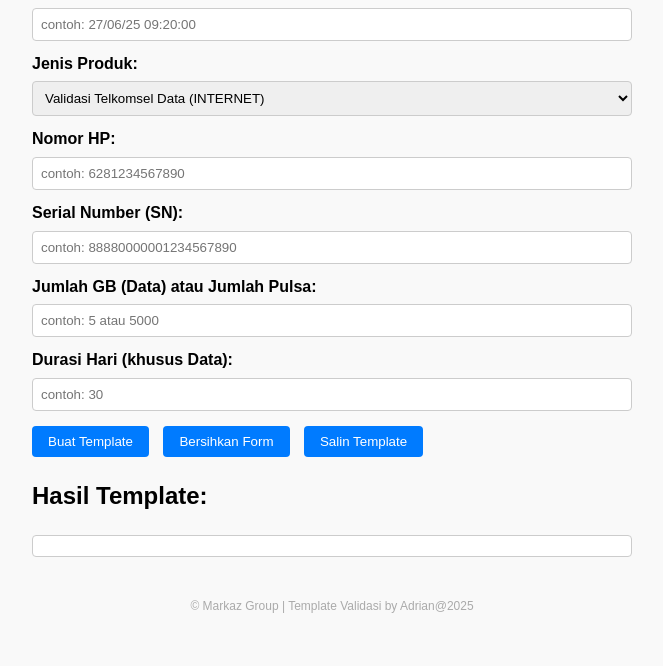
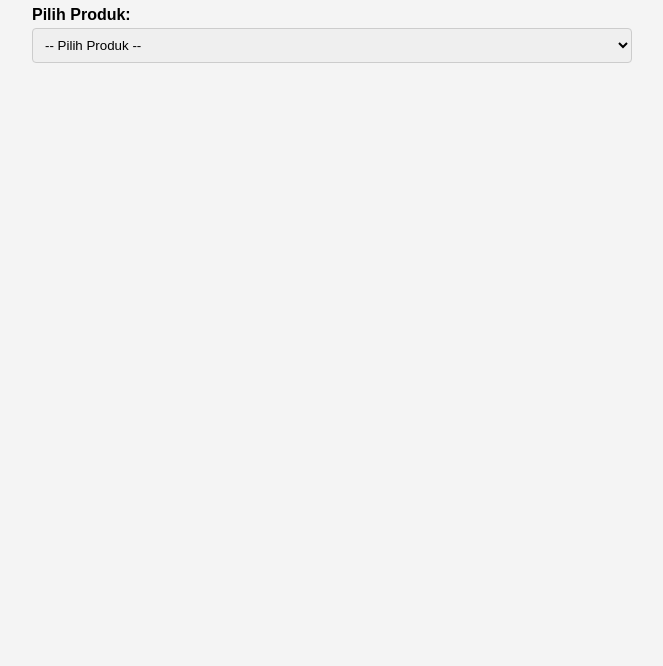
Before and after one commit to adriangryseska/validasi-ba, a plain HTML site: page index.html in a window 1280 px wide. Shown: the part 134-800 px from the top of the page, without its empty margins (308-971 px from the left). Drawn offline with Linux system fonts and the light colour scheme.

Commit message:
Update index.html

```diff
--- a/index.html
+++ b/index.html
@@ -1,21 +1,16 @@
 <!DOCTYPE html>
 <html lang="id">
 <head>
-  <meta charset="UTF-8">
-  <meta name="viewport" content="width=device-width, initial-scale=1.0">
-  <title>Template Validasi Transaksi - Markaz Group - By Adrian@2025</title>
+  <meta charset="UTF-8" />
+  <meta name="viewport" content="width=device-width, initial-scale=1.0"/>
+  <title>Template Validasi Transaksi</title>
   <style>
     body {
       font-family: Arial, sans-serif;
       max-width: 600px;
       margin: 40px auto;
-      padding: 0 20px;
-      line-height: 1.6;
-      background-color: #f9f9f9;
-    }
-    h1 {
-      text-align: center;
-      margin-bottom: 20px;
+      padding: 20px;
+      background: #f4f4f4;
     }
     label {
       font-weight: bold;
@@ -25,143 +20,166 @@
     input, select {
       width: 100%;
       padding: 8px;
-      margin-top: 5px;
-      box-sizing: border-box;
+      margin-top: 4px;
+      border-radius: 4px;
       border: 1px solid #ccc;
-      border-radius: 4px;
     }
+    .hidden { display: none; }
     .button-group button {
-      padding: 8px 16px;
+      padding: 8px 12px;
       margin-top: 15px;
       margin-right: 10px;
       border: none;
+      background-color: #007bff;
+      color: white;
       border-radius: 4px;
       cursor: pointer;
-      background-color: #007bff;
-      color: #fff;
-    }
-    .button-group button:hover {
-      background-color: #0056b3;
     }
     pre {
-      background-color: #fff;
+      background: white;
       padding: 10px;
       border: 1px solid #ccc;
-      border-radius: 4px;
       white-space: pre-wrap;
     }
   </style>
 </head>
 <body>
+
 <h1>Template Validasi Transaksi</h1>
 
-  <label for="tanggal">Tanggal Entri:</label>
-  <input type="text" id="tanggal" placeholder="contoh: 27/06/25 09:20:00">
-
-  <label for="produk">Jenis Produk:</label>
-  <select id="produk">
-    <option value="DATA">Validasi Telkomsel Data (INTERNET)</option>
-    <option value="REGULER">Validasi Telkomsel Pulsa (REGULER)</option>
-    <option value="TELEPON">Validasi Telkomsel Paket Telepon</option>
-    <option value="ISAT">Validasi ISAT</option>
-    <option value="TDH4">Validasi TDH4 / HAPPY3H3</option>
-    <option value="THREE">Validasi THREE HAPPY</option>
-    <option value="AXIS">Validasi XL/AXIS REGULER</option>
-    <option value="XLDATA">Validasi XL Data (MEMBER ACTIVE)</option>
+<label for="produk">Pilih Produk:</label>
+<select id="produk" onchange="tampilkanForm()">
+  <option value="">-- Pilih Produk --</option>
+  <option value="DATA">Data (INTERNET)</option>
+  <option value="REGULER">Pulsa (REGULER)</option>
+  <option value="TELEPON">Paket Telepon</option>
+  <option value="ISAT">ISAT</option>
+  <option value="TDH4">TDH4 / HAPPY3H3</option>
+  <option value="THREE">THREE HAPPY</option>
+  <option value="AXIS">XL/AXIS REGULER</option>
+  <option value="XLDATA">XL Data (MEMBER ACTIVE)</option>
 </select>
 
+<div id="formInput" class="hidden">
+
+  <div id="formTanggal">
+    <label for="tanggal">Tanggal (dd/mm/yy hh:mm:ss):</label>
+    <input type="text" id="tanggal" placeholder="contoh: 27/06/25 10:20:00">
+  </div>
+
+  <div id="formNomor">
     <label for="nomor">Nomor HP:</label>
     <input type="text" id="nomor" placeholder="contoh: 6281234567890">
+  </div>
 
+  <div id="formSN">
     <label for="sn">Serial Number (SN):</label>
     <input type="text" id="sn" placeholder="contoh: 88880000001234567890">
+  </div>
 
-  <label for="jumlah">Jumlah GB (Data) atau Jumlah Pulsa:</label>
+  <div id="formJumlah">
+    <label for="jumlah">Jumlah GB atau Pulsa:</label>
     <input type="text" id="jumlah" placeholder="contoh: 5 atau 5000">
+  </div>
 
-  <label for="durasi">Durasi Hari (khusus Data):</label>
+  <div id="formDurasi">
+    <label for="durasi">Durasi (hari):</label>
     <input type="text" id="durasi" placeholder="contoh: 30">
+  </div>
 
   <div class="button-group">
     <button onclick="generateTemplate()">Buat Template</button>
-    <button onclick="clearInputs()">Bersihkan Form</button>
-    <button onclick="copyOutput()">Salin Template</button>
+    <button onclick="copyOutput()">Salin</button>
   </div>
 
-  <h2>Hasil Template:</h2>
-  <pre><code id="output"></code></pre>
+  <h3>Hasil Template:</h3>
+  <pre id="output"></pre>
+</div>
 
 <script>
-    function formatNomor(nomor) {
-      nomor = nomor.trim();
-      if (nomor.startsWith('08')) return '62' + nomor.slice(1);
-      return nomor;
+function tampilkanForm() {
+  const produk = document.getElementById('produk').value;
+  const form = {
+    tanggal: document.getElementById('formTanggal'),
+    nomor: document.getElementById('formNomor'),
+    sn: document.getElementById('formSN'),
+    jumlah: document.getElementById('formJumlah'),
+    durasi: document.getElementById('formDurasi'),
+  };
+
+  // Reset semua form dulu
+  for (let f in form) form[f].classList.add('hidden');
+
+  document.getElementById('formInput').classList.remove('hidden');
+
+  if (['DATA', 'ISAT', 'THREE'].includes(produk)) {
+    form.tanggal.classList.remove('hidden');
+    form.nomor.classList.remove('hidden');
+    form.sn.classList.remove('hidden');
+    form.jumlah.classList.remove('hidden');
+    form.durasi.classList.remove('hidden');
+  } else if (produk === 'REGULER' || produk === 'AXIS' || produk === 'TELEPON') {
+    form.tanggal.classList.remove('hidden');
+    form.nomor.classList.remove('hidden');
+    form.sn.classList.remove('hidden');
+    form.jumlah.classList.remove('hidden');
+  } else if (produk === 'TDH4') {
+    form.nomor.classList.remove('hidden');
+  } else if (produk === 'XLDATA') {
+    form.tanggal.classList.remove('hidden');
+    form.nomor.classList.remove('hidden');
+    form.jumlah.classList.remove('hidden');
+  }
 }
 
-    function formatTanggalFormal(tanggalInput) {
+function formatTanggalFormal(tglRaw) {
   const bulanIndo = [
-        'Januari', 'Februari', 'Maret', 'April', 'Mei', 'Juni',
-        'Juli', 'Agustus', 'September', 'Oktober', 'November', 'Desember'
+    'Januari','Februari','Maret','April','Mei','Juni',
+    'Juli','Agustus','September','Oktober','November','Desember'
   ];
-      const bagianTanggal = tanggalInput.split(' ')[0];
+  const bagianTanggal = tglRaw.split(' ')[0];
   const [tgl, bln, thn] = bagianTanggal.split('/');
   if (!tgl || !bln || !thn) return '[N/A]';
-      const tglInt = parseInt(tgl);
-      const blnInt = parseInt(bln);
-      const tahunLengkap = '20' + thn;
-      return `${tglInt} ${bulanIndo[blnInt - 1]} ${tahunLengkap}`;
+  return `${parseInt(tgl)} ${bulanIndo[parseInt(bln)-1]} 20${thn}`;
 }
 
 function generateTemplate() {
-      const tanggalRaw = document.getElementById('tanggal').value || '[N/A]';
-      const nomorRaw = document.getElementById('nomor').value || '[N/A]';
-      const nomor = formatNomor(nomorRaw);
+  const produk = document.getElementById('produk').value;
+  const tanggal = document.getElementById('tanggal').value || '[N/A]';
+  const nomor = document.getElementById('nomor').value || '[N/A]';
   const sn = document.getElementById('sn').value || '[N/A]';
   const jumlah = document.getElementById('jumlah').value || '[N/A]';
   const durasi = document.getElementById('durasi').value || '[N/A]';
-      const produk = document.getElementById('produk').value;
-
-      let template = '';
+  let output = '';
 
   if (produk === 'DATA') {
-        template = `${tanggalRaw}    INTERNET DATA ${jumlah}GB ${durasi} HARI  ${nomor}    ${sn}  SUCCESS`;
+    output = `${tanggal}    INTERNET DATA ${jumlah}GB ${durasi} HARI  ${nomor}    ${sn}  SUCCESS`;
   } else if (produk === 'REGULER') {
-        template = `${tanggalRaw}    TELKOMSEL ${nomor}    ${sn}  SUCCESS`;
+    output = `${tanggal}    TELKOMSEL ${nomor}    ${sn}  SUCCESS`;
   } else if (produk === 'TELEPON') {
-        template = `Isi ulang paket Nelpon ${nomor} pd ${tanggalRaw} berhasil Nomor seri ${sn}.`;
+    output = `Isi ulang paket Nelpon ${nomor} pd ${tanggal} berhasil Nomor seri ${sn}.`;
   } else if (produk === 'ISAT') {
-        template = `Aktivasi Paket ${jumlah}GB ${durasi}hari, No ${nomor} SUKSES, Saldo:Rp, TID:${sn}.`;
+    output = `Aktivasi Paket ${jumlah}GB ${durasi}hari, No ${nomor} SUKSES, Saldo:Rp, TID:${sn}.`;
   } else if (produk === 'TDH4') {
-        template = `Transaksi sukses. Saldo 3Sakti Anda tlh terpotong untuk pengaktifan produk ke nomor ${nomor}. Info 888`;
+    output = `Transaksi sukses. Saldo 3Sakti Anda tlh terpotong untuk pengaktifan produk ke nomor ${nomor}. Info 888`;
   } else if (produk === 'THREE') {
-        template = `Transaksi sukses. Saldo 3Sakti Anda tlh terpotong untuk pengaktifan produk R${jumlah}GBNEW ke nomor ${nomor}.  Info 888`;
+    output = `Transaksi sukses. Saldo 3Sakti Anda tlh terpotong untuk pengaktifan produk R${jumlah}GBNEW ke nomor ${nomor}.  Info 888`;
   } else if (produk === 'AXIS') {
-        template = `Transaksi dgn No. ${sn} berhasil utk pengisian pulsa ke ${nomor} sebesar Rp${jumlah}.`;
+    output = `Transaksi dgn No. ${sn} berhasil utk pengisian pulsa ke ${nomor} sebesar Rp${jumlah}.`;
   } else if (produk === 'XLDATA') {
-        const tanggalFormal = formatTanggalFormal(tanggalRaw);
-        template = `${nomor}  MEMBER  ACTIVE  ${tanggalFormal}  ${jumlah}GB`;
+    const tglFormal = formatTanggalFormal(tanggal);
+    output = `${nomor}  MEMBER  ACTIVE  ${tglFormal}  ${jumlah}GB`;
   }
 
-      document.getElementById('output').textContent = template;
-    }
-
-    function clearInputs() {
-      ['tanggal','nomor','sn','jumlah','durasi'].forEach(id => document.getElementById(id).value = '');
-      document.getElementById('produk').selectedIndex = 0;
-      document.getElementById('output').textContent = '';
+  document.getElementById('output').textContent = output;
 }
 
 function copyOutput() {
   const out = document.getElementById('output').textContent;
-      if (!out) return alert('Belum ada template untuk disalin!');
-      navigator.clipboard.writeText(out)
-        .then(() => alert('Template berhasil disalin!'))
-        .catch(() => alert('Gagal menyalin template.'));
+  if (!out) return alert('Belum ada template!');
+  navigator.clipboard.writeText(out).then(() => alert('Disalin!'));
 }
 </script>
 
-  <footer style="text-align: center; margin-top: 40px; font-size: 12px; color: #aaa;">
-    &copy; Markaz Group | Template Validasi by Adrian@2025
-  </footer>
 </body>
 </html>
```
Lines whose indentation alone changed are shown as unchanged.
